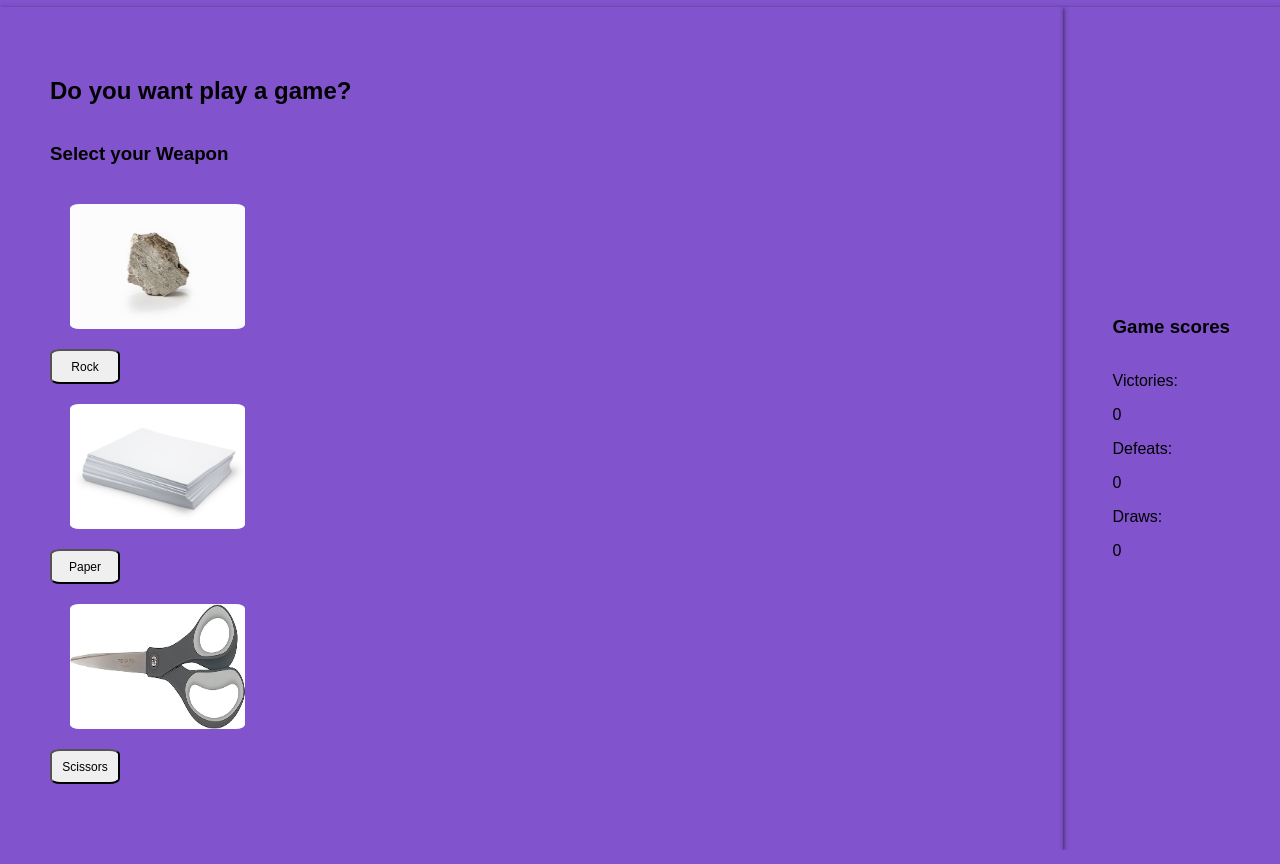
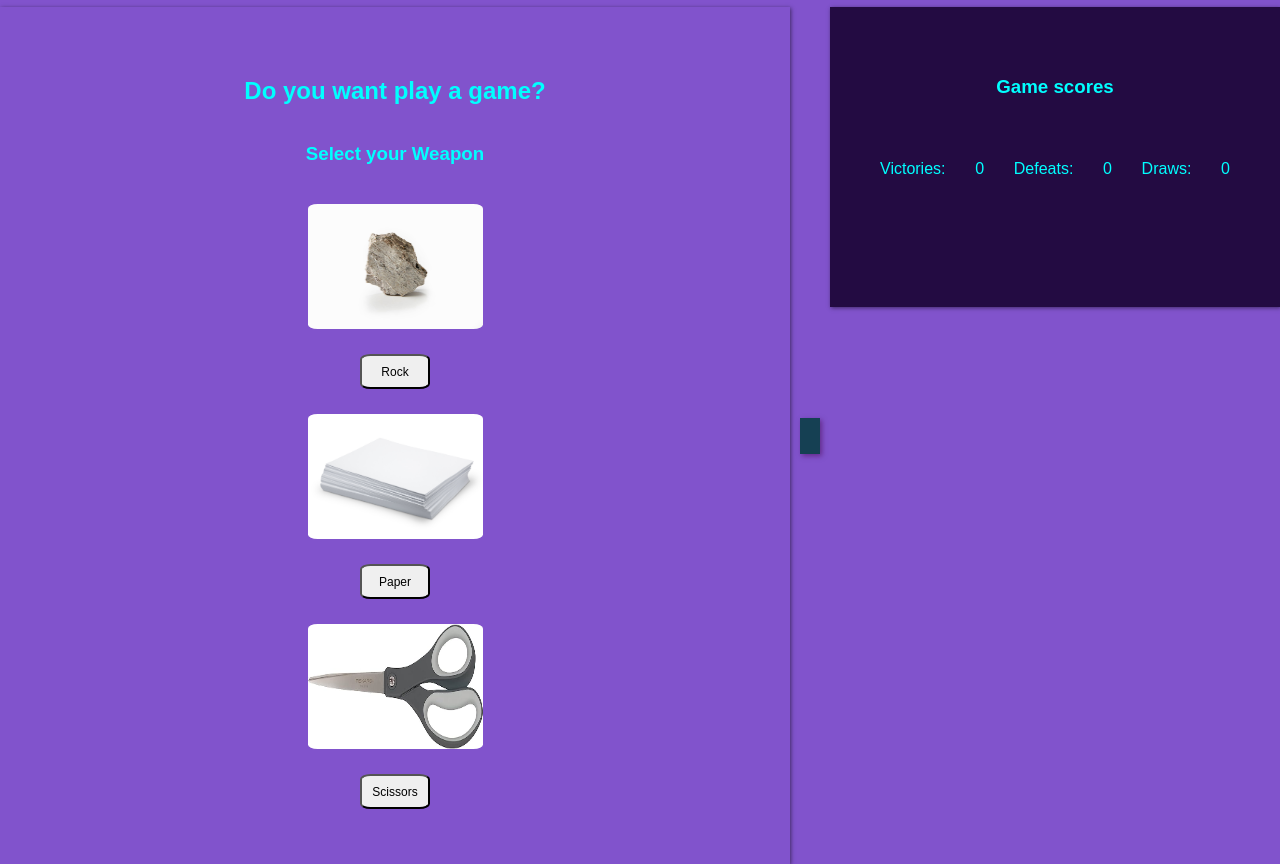
Before and after one commit to LevanaDev/Rock-Paper-Scissors, a plain HTML site: page index.html in a window 1280 px wide. Shown: the part 73-937 px from the top of the page. Drawn offline with Linux system fonts and the light colour scheme.

Commit message:
Modify the style fileand html file

```diff
--- a/index.html
+++ b/index.html
@@ -14,24 +14,24 @@
          <h2>Do you want play a game?</h2>
          <h3>Select your Weapon</h3>
          <div class="figure-container Rock">
-                <img src="/images/rock.jpg">
+                <img src="/images/rock.jpg" alt="Rock">
                 <button id="btnRock">Rock</button>
          </div>
          <div class="figure-container Paper">
-                <img src="/images/paper.jpg">
+                <img src="/images/paper.jpg" alt="Paper">
                 <button id="btnPaper">Paper</button>
           </div>
-            <div class="figure-container Scissors">
+            <div class="figure-container Scissors" alt="Scissors">
              <img src="/images/scissors.jpg">
              <button id="btnScissors">Scissors</button>
           </div>
-         <div class="results-container">
+        </div>
+        <div class="results-container">
             <p id="showSelection"></p> <p id="computerSelection"></p>
             <p id="showResult"></p>
-        </div>
-        </div>
+         </div>
         <div class="counters">
-            <h3>Game scores</h3>
+            <h3 class="game-score-title">Game scores</h3>
             <P>Victories: </P><span id="wins">0</span>
             <p>Defeats: </p><span id="loses">0</span>
             <p>Draws: </p><span id="draws">0</span>
--- a/style.css
+++ b/style.css
@@ -8,8 +8,12 @@ body{
     display: flex;
     box-sizing: border-box;
     flex-direction: column;
+    color: aqua;
 }
 
+h1{
+    text-align: center;
+}
 img{
     width: 175px;
     height: 125px;
@@ -22,6 +26,9 @@ img{
 .figure-container{
     display: flex;
     flex-direction: column;
+    align-items: center;
+    align-content: space-between;
+    justify-content: center;
 }
 
 button{
@@ -29,6 +36,7 @@ button{
     height: 35px;
     font-size: 12px;
     border-radius: 15%;
+    margin: 5px;
 }
 
 .game-container, .counters{
@@ -43,9 +51,44 @@ button{
 
 .game-container{
     flex-grow: 1;
+    justify-content: center;
+    align-items: center;
+    flex-wrap: wrap;
+}
+
+.counters{
+    background-color: rgb(35, 11, 66);
+    display: flex;
+    flex-direction: row;
+    flex-wrap: wrap;
+    justify-content: space-between;
+    align-items: flex-start;
+    align-content: flex-start;
+    width: 350px;
+    height: 200px;
 }
 
 .game-score-container{
     display: flex;
     flex-direction: row;
+    justify-content: space-between;
 }
+
+.game-score-title{
+    width: 400px;
+    height: 50px;
+    flex-grow: 1;
+    align-self: flex-start;
+}
+
+.results-container{
+    align-self: center;
+    background-color: rgb(21, 64, 83);
+    box-shadow: 2px 2px 5px rgba(67, 2, 73, 0.5);
+    padding: 10px;
+    margin: 10px;
+}
+
+span{
+    align-self: center;
+}
```
